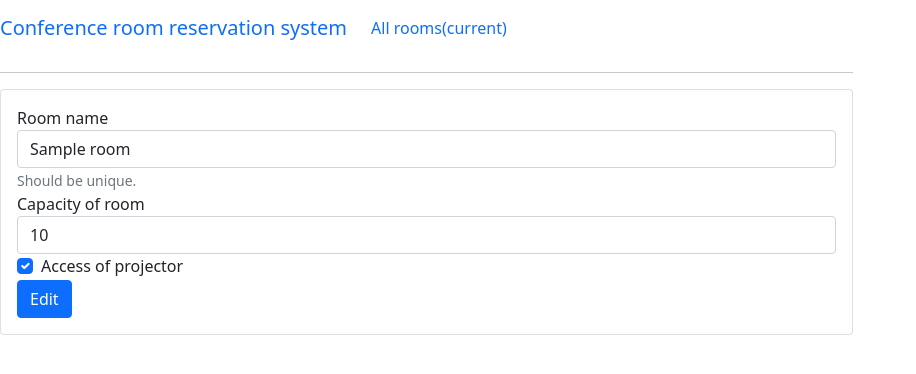
After one commit to OwlCowl/reservation_system, a Django app: page /room/modify/1/ in a window 1280 px wide. The commit adds this page. Shown: the top 374 px of the page, without its empty margins (0-916 px from the left). Run offline with Django 3.2, Linux system fonts and the light colour scheme; tables that the repository leaves empty hold one stand-in row (values such as "Sample post"); some libraries are stand-ins or nearby versions.

Commit message:
Add_view_for_edit,delete_room

```diff
--- a/booking/urls.py
+++ b/booking/urls.py
@@ -15,10 +15,17 @@ Including another URLconf
 """
 from django.contrib import admin
 from django.urls import path
-from reservation_app.views import startPage, addRoom
+
+from reservation_app.views import startPage, addRoom, roomCollection, roomDelete, roomEdit,roomBook, roomInfo
 
 urlpatterns = [
     path('admin/', admin.site.urls),
     path('start/', startPage.as_view(), name='start'),
     path('room/new/', addRoom.as_view(), name='add_room'),
+    path('rooms/', roomCollection.as_view(), name='rooms'),
+    path('room/delete/<int:room_id>/', roomDelete.as_view(), name='delete'),
+    path('room/modify/<int:room_id>/', roomEdit.as_view(), name='edit'),
+    path('room/reserve/<int:room_id>/', roomBook.as_view(), name='book'),
+    path('room/<int:id>/', roomInfo.as_view(), name='info')
+
 ]
--- a/reservation_app/templates/add_new_room.html
+++ b/reservation_app/templates/add_new_room.html
@@ -27,7 +27,7 @@
         <input type="checkbox" class="form-check-input" name="projector" id="projector">
         <label class="form-check-label" for="projector">Projector</label>
       </div>
-      <button type="submit" class="btn btn-primary">Book room</button>
+      <button type="submit" class="btn btn-primary">Add room</button>
     </form>
   </div>
 </div>
--- /dev/null
+++ b/reservation_app/templates/crud/edit.html
@@ -0,0 +1,69 @@
+<!DOCTYPE html>
+<html lang="en">
+{% include '/Users/yana/Documents/Django/Booking/reservation_app/templates/includes/header.html' %}
+<link href="https://cdn.jsdelivr.net/npm/bootstrap@5.0.2/dist/css/bootstrap.min.css" rel="stylesheet">
+<!-- Header -->
+{% include '/Users/yana/Documents/Django/Booking/reservation_app/templates/includes/header.html' %}
+<!-- Header -->
+<!-- Nav -->
+<nav class="navbar navbar-expand-lg navbar">
+    <a class="navbar-brand" href="/start/">Conference room reservation system</a>
+    <div class="navbar-nav">
+        <a class="nav-item nav-link active" href="/rooms/">All rooms<span class="sr-only">(current)</span></a>
+    </div>
+</nav>
+<!-- Nav -->
+
+    <body>
+        <div class="col-md-8">
+            <hr>
+            <form action="" method="POST">
+            {% csrf_token %}
+                <!-- Form -->
+                <div class="card">
+                  <div class="card-body">
+                    <form action="" method="POST">
+                      {% csrf_token %}
+                      <div class="form-group">
+                        <label for="room_name">Room name</label>
+                        <input type="text" class="form-control" id="room_name" aria-describedby="room-name-help" placeholder="Nazwa sali" name="room_name" value="{{ room.name }}">
+                        <small id="room-name-help" class="form-text text-muted">Should be unique.</small>
+                      </div>
+
+                      <div class="form-group">
+                        <label for="room_capacity">Capacity of room</label>
+                        <input type="number" class="form-control" id="capacity" placeholder="10" name="capacity" value="{{ room.capacity }}">
+                      </div>
+
+                      <div class="form-check">
+                        <input type="checkbox" class="form-check-input" name="room_projector" id="room_projector" {% if room.projector %} checked {% endif %}>
+                        <label class="form-check-label" for="projector">Access of projector</label>
+                      </div>
+
+                      <button type="submit" class="btn btn-primary">Edit</button>
+                    </form>
+                  </div>
+                </div>
+
+            </form>
+            <!-- Form -->
+
+            {% if error %}
+            <!-- Form error -->
+            <div class="alert alert-warning alert-dismissible fade show" role="alert">
+                {{error}}
+                <button type="button" class="close" data-dismiss="alert" aria-label="Close">
+                    <span aria-hidden="true">&times;</span>
+                </button>
+            </div>
+            <!-- Form error -->
+            {% endif %}
+        </div>
+
+    </body>
+
+
+<!-- Footer -->
+{% include '/Users/yana/Documents/Django/Booking/reservation_app/templates/includes/footer.html' %}
+<!-- Footer -->
+</html>
--- a/reservation_app/templates/includes/nav.html
+++ b/reservation_app/templates/includes/nav.html
@@ -5,7 +5,7 @@
   </button>
   <div class="collapse navbar-collapse" id="navbarNavAltMarkup">
     <div class="navbar-nav">
-      <a class="nav-item nav-link active" href="">All rooms<span class="sr-only">(current)</span></a>
+      <a class="nav-item nav-link active" href="/rooms/">All rooms<span class="sr-only">(current)</span></a>
       <a class="nav-item nav-link" href="/room/new/">Add room</a>
     </div>
   </div>
--- a/reservation_app/views.py
+++ b/reservation_app/views.py
@@ -5,7 +5,6 @@ from django.views import View
 class startPage(View):
     def get(self, request):
         return render(request, 'root.html')
-
 
 
 class addRoom(View):
@@ -32,3 +31,56 @@ class addRoom(View):
                                   projector=projector_accessibility)
 
         return redirect('start')
+
+
+class roomCollection(View):
+    def get(self, request):
+        allRooms = Room.objects.all()
+        if allRooms:
+            return render(request, 'all_rooms_list.html', context={'rooms':allRooms})
+        else:
+            return render(request, 'all_rooms_list.html', context={'error': "There is no rooms"})
+
+class roomBook(View):
+    pass
+
+class roomEdit(View):
+    def get(self, request, room_id):
+        roomToEdit = Room.objects.get(pk=room_id)
+        if roomToEdit:
+            return render(request, 'crud/edit.html', context = {'room':roomToEdit})
+
+    def post(self, request, room_id):
+        roomToEdit = Room.objects.get(pk=room_id)
+        roomNewName = request.POST.get("room_name")
+        roomCapacity = request.POST.get("capacity")
+        roomProjector = request.POST.get("room_projector") == "on"
+
+        if len(roomNewName) < 0:
+            return render(request, "crud/edit.html", context={"room": roomNewName,
+                                                         "error": "Name should have more than 1 sign"})
+
+        if int(roomCapacity) <= 0:
+            return render(request, "crud/edit.html", context={"room": roomNewName,
+                                                         "error": "Capacity should be bigger than 1"})
+
+        if roomNewName != roomToEdit.name and Room.objects.filter(name=roomNewName).first():
+            return render(request, 'crud/edit.html', context={"error": "There is such room already in database"})
+
+        Room.objects.filter(pk=room_id).update(name=roomNewName, capacity=roomCapacity,
+                                                           projector=roomProjector)
+        # roomToEdit.name = roomNewName
+        # roomToEdit.capacity = roomCapacity
+        # roomToEdit.projector_availability = roomProjector
+        # roomToEdit.save()
+        return redirect("rooms")
+
+
+class roomDelete(View):
+    def get(self, request, room_id):
+        roomId = Room.objects.get(id=room_id)
+        roomId.delete()
+        return redirect("rooms")
+
+class roomInfo(View):
+    pass
```
Also changed, not shown: reservation_app/templates/all_rooms_list.html (added, +67 -0 lines), reservation_app/templates/crud/create.html (added, +10 -0 lines), reservation_app/templates/view.html (added, +29 -0 lines).
